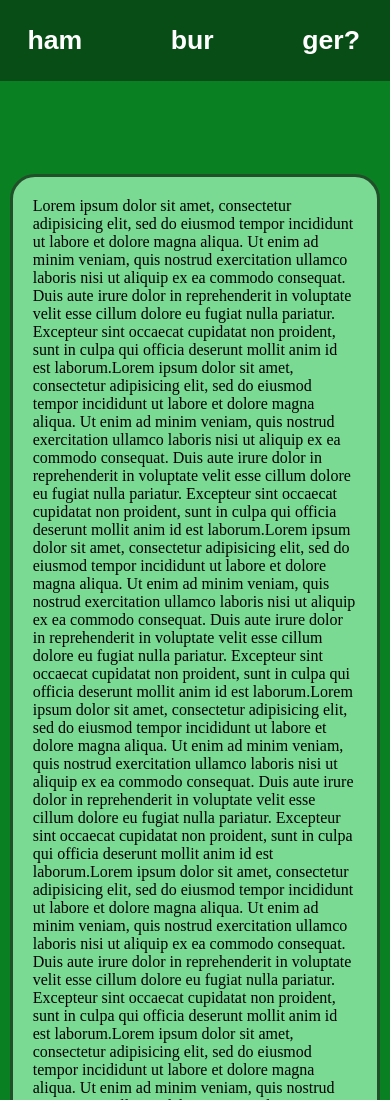
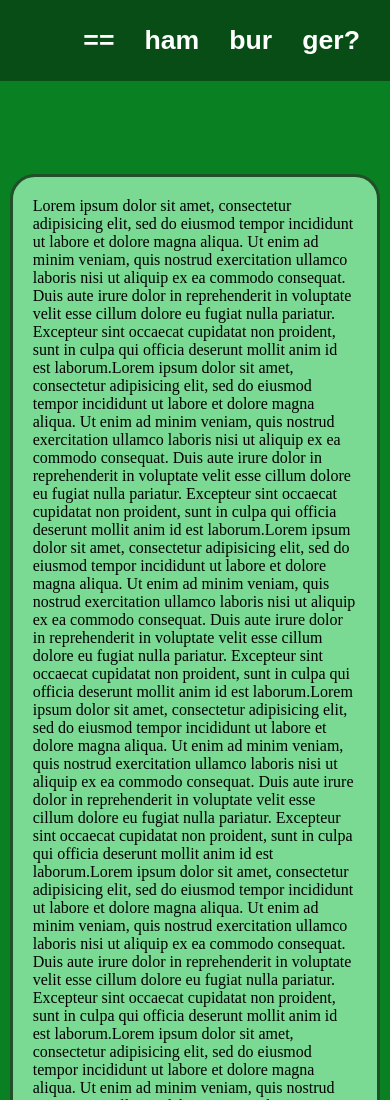
Before and after one commit to Throwablebrick/Throwablebrick.github.io, a plain HTML site: page index.html in a window 390 px wide. Shown: the top 1100 px of the page. Drawn offline with Linux system fonts and the light colour scheme.

Commit message:
verry small change

```diff
--- a/style.css
+++ b/style.css
@@ -87,6 +87,7 @@ body {
 		display: none;
 	}
 	.mobile-dropdown {display: inline-block;}
+	.header {gap: 0;}
 }
 
 button{
```
